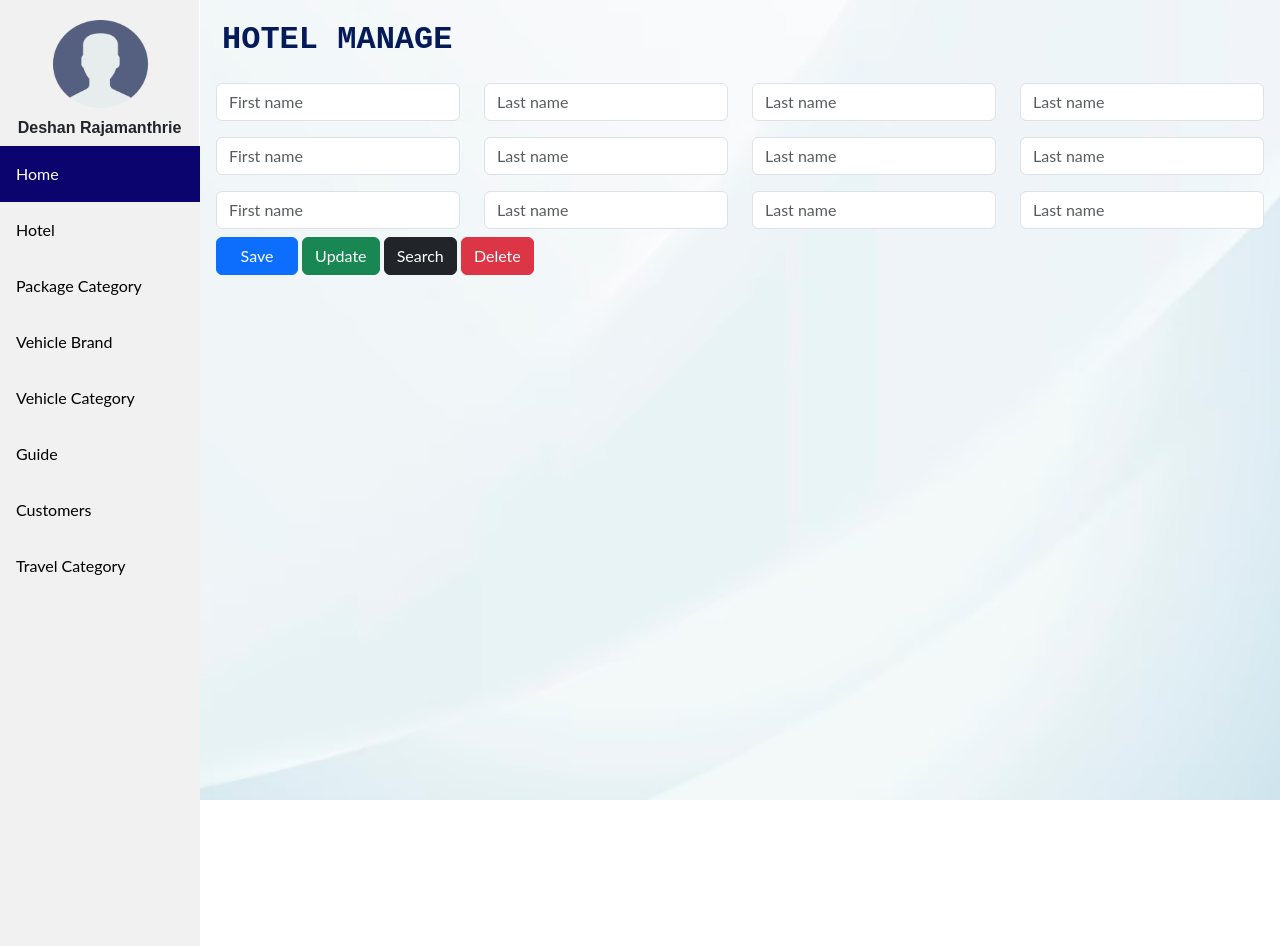
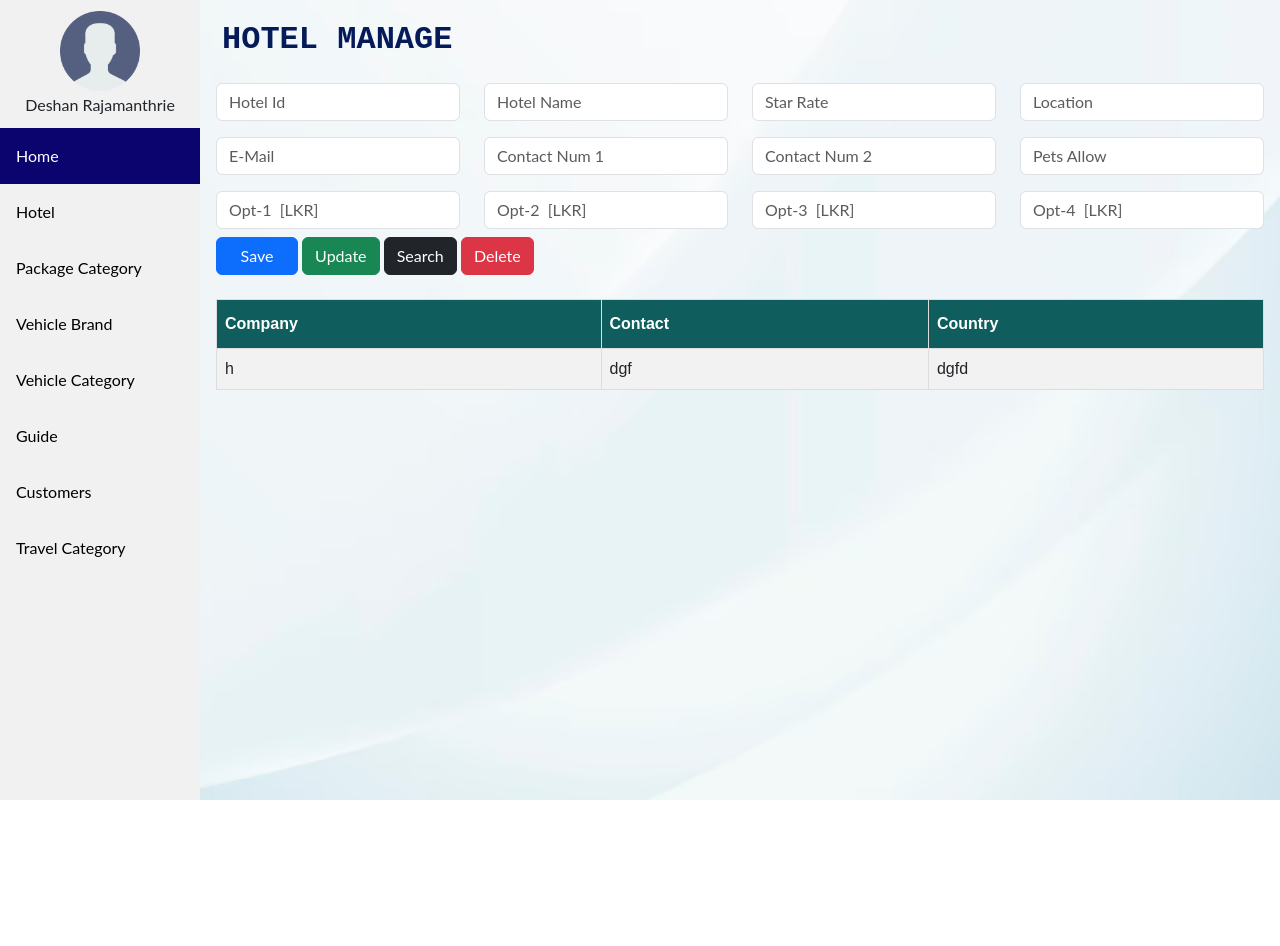
Before and after one commit to deshanrajamanthrie/Final_project_NextTravel_FrontEnd, a plain HTML site: page admin/index.html in a window 1280 px wide. After the commit the page ends 800 px from the top, so only its background shows below. Drawn offline with Linux system fonts and the light colour scheme.

Commit message:
content update

```diff
--- a/admin/assets/style/hotel.css
+++ b/admin/assets/style/hotel.css
@@ -1,5 +1,5 @@
 #hotel-1stPage {
-    position: relative;
+   /* position: relative;*/
     margin-left: 200px;
     padding: 1px 16px;
     height: 100vh;
@@ -17,3 +17,35 @@
     color: #041A59;
     padding-bottom: 19px;
 }
+.downSection{
+    margin-top: 24px;
+    /*border: 1px solid;*/
+    height: 51vh;
+}
+#customers {
+    font-family: Arial, Helvetica, sans-serif;
+    border-collapse: collapse;
+    width: 100%;
+}
+
+#customers td, #customers th {
+    border: 1px solid #ddd;
+    padding: 8px;
+}
+
+#customers tr:nth-child(even){background-color: #f2f2f2;}
+
+#customers tr:hover {background-color: #ddd;}
+
+#customers th {
+    padding-top: 12px;
+    padding-bottom: 12px;
+    text-align: left;
+    background-color: #0F5D5D;
+    color: white;
+}
+.downSection{
+   /* display: block;*/
+    white-space: nowrap;
+    overflow: auto;
+}
--- a/admin/assets/style/nav.css
+++ b/admin/assets/style/nav.css
@@ -1,6 +1,7 @@
 body {
     margin: 0;
     font-family: "Lato", sans-serif;
+
 
 }
 
@@ -32,15 +33,20 @@ body {
 }
 
 
-
 @media screen and (max-width: 700px) {
     .sidebar {
         width: 100%;
         height: auto;
         position: relative;
     }
-    .sidebar a {float: left;}
-    div.content {margin-left: 0;}
+
+    .sidebar a {
+        float: left;
+    }
+
+    div.content {
+        margin-left: 0;
+    }
 }
 
 @media screen and (max-width: 400px) {
@@ -49,37 +55,15 @@ body {
         float: none;
     }
 }
-.upNav{
-!important: ;
 
-    display: flex;
-    align-items: center;
-    justify-content: center;
-    width: 199px;
-    height: 146px;
-    flex-direction: column;
-    background-color: #F1F1F1;
 
+.user-image {
+    width: 80px;
+    height: 80px;
+    position: relative;
+    top: 11px;
 }
-.upNav>div{
-!important: ;
-    position: relative;
-    width: 93px;
-    height: 86px;
-    border-radius: 60%;
 
-    bottom: -10px;
-}
-.upNav>p{
-    position: relative;
-    top: 20px;
-    font-family:sans-serif;
-    font-weight: bold;
-}
-.user-image{
-    width: 95px;
-    height: 88px;
-}
 .content {
     position: relative;
     margin-left: 200px;
@@ -88,3 +72,17 @@ body {
     background-color: #0a53be;
     bottom: 146px;
 }
+
+.imgbox {
+    display: flex;
+    justify-content: center;
+    align-items: center;
+    flex-direction: column;
+    position: relative;
+}
+
+.imgbox > p {
+    position: relative;
+    top: 13px;
+    margin-bottom: 24px;
+}
--- a/admin/index.html
+++ b/admin/index.html
@@ -9,14 +9,15 @@
     <link rel="stylesheet" href="./assets/style/hotel.css">
 </head>
 <body>
-<header>
-    <section class="upNav">
-        <div><img  class="user-image" src="./assets/img/user.png" alt="user"></div>
-        <p>Deshan Rajamanthrie</p>
-    </section>
+
 
 </header>
 <div class="sidebar">
+    <div class="imgbox">
+        <img class="user-image" src="./assets/img/user.png" alt="user">
+        <p>Deshan Rajamanthrie</p>
+    </div>
+
     <a class="active" href="#home">Home</a>
     <a href="#hotel">Hotel</a>
     <a href="#package">Package Category</a>
@@ -33,55 +34,68 @@
         <div class="hotel-topic">HOTEL MANAGE</div>
         <div class="row">
             <div class="col">
-            <input type="text" class="form-control" placeholder="First name" aria-label="First name">
+                <input type="text" class="form-control" placeholder="Hotel Id" aria-label="Hotel Id">
             </div>
             <div class="col">
-            <input type="text" class="form-control" placeholder="Last name" aria-label="Last name">
+                <input type="text" class="form-control" placeholder="Hotel Name" aria-label="Hotel Name">
             </div>
             <div class="col">
-            <input type="text" class="form-control" placeholder="Last name" aria-label="Last name">
+                <input type="text" class="form-control" placeholder="Star Rate" aria-label="Star Rate">
             </div>
             <div class="col">
-            <input type="text" class="form-control" placeholder="Last name" aria-label="Last name">
+                <input type="text" class="form-control" placeholder="Location" aria-label="Location">
             </div>
         </div>
         <div class="row mt-3">
             <div class="col">
-            <input type="text" class="form-control" placeholder="First name" aria-label="First name">
+                <input type="text" class="form-control" placeholder="E-Mail" aria-label="E-Mail">
             </div>
             <div class="col">
-            <input type="text" class="form-control" placeholder="Last name" aria-label="Last name">
+                <input type="text" class="form-control" placeholder="Contact Num 1" aria-label="Contact Num 1">
             </div>
             <div class="col">
-            <input type="text" class="form-control" placeholder="Last name" aria-label="Last name">
+                <input type="text" class="form-control" placeholder="Contact Num 2" aria-label="Contact Num 2">
             </div>
             <div class="col">
-            <input type="text" class="form-control" placeholder="Last name" aria-label="Last name">
+                <input type="text" class="form-control" placeholder="Pets Allow" aria-label="Pets Allow">
             </div>
         </div>
         <div class="row mt-3">
             <div class="col">
-            <input type="text" class="form-control" placeholder="First name" aria-label="First name">
+                <input type="text" class="form-control" placeholder="Opt-1  [LKR]" aria-label="Opt-1  [LKR]">
             </div>
             <div class="col">
-            <input type="text" class="form-control" placeholder="Last name" aria-label="Last name">
+                <input type="text" class="form-control" placeholder="Opt-2  [LKR]" aria-label="Opt-2  [LKR]">
             </div>
             <div class="col">
-            <input type="text" class="form-control" placeholder="Last name" aria-label="Last name">
+                <input type="text" class="form-control" placeholder="Opt-3  [LKR]" aria-label="Opt-3  [LKR]">
             </div>
             <div class="col">
-            <input type="text" class="form-control" placeholder="Last name" aria-label="Last name">
+                <input type="text" class="form-control" placeholder="Opt-4  [LKR]" aria-label="Opt-4  [LKR]">
             </div>
         </div>
         <div class="button-group mt-2 ">
-            <button type="button" class="btn btn-primary"style="width: 82px">Save</button>
+            <button type="button" class="btn btn-primary" style="width: 82px">Save</button>
             <button type="button" class="btn btn-success">Update</button>
             <button type="button" class="btn btn-dark">Search</button>
             <button type="button" class="btn btn-danger">Delete</button>
         </div>
     </section>
     <section class="downSection">
+        <table id="customers">
+            <tr>
+                <th>Company</th>
+                <th>Contact</th>
+                <th>Country</th>
+            </tr>
+            <tr>
+                <td>h</td>
+                <td>dgf</td>
+                <td>dgfd</td>
+            </tr>
 
+
+        </table>
     </section>
 </main>
 
```
Lines whose indentation alone changed are shown as unchanged.
